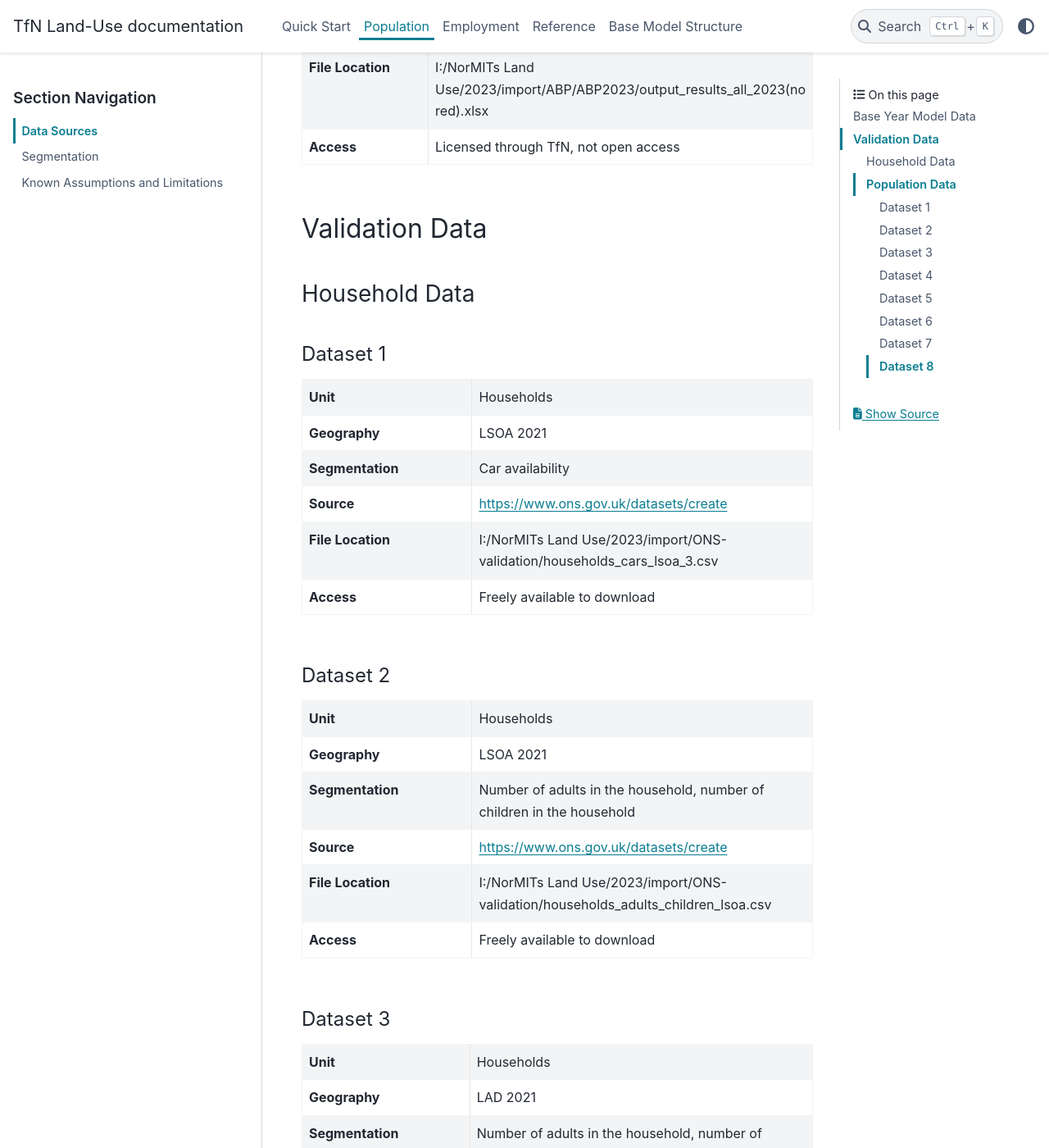
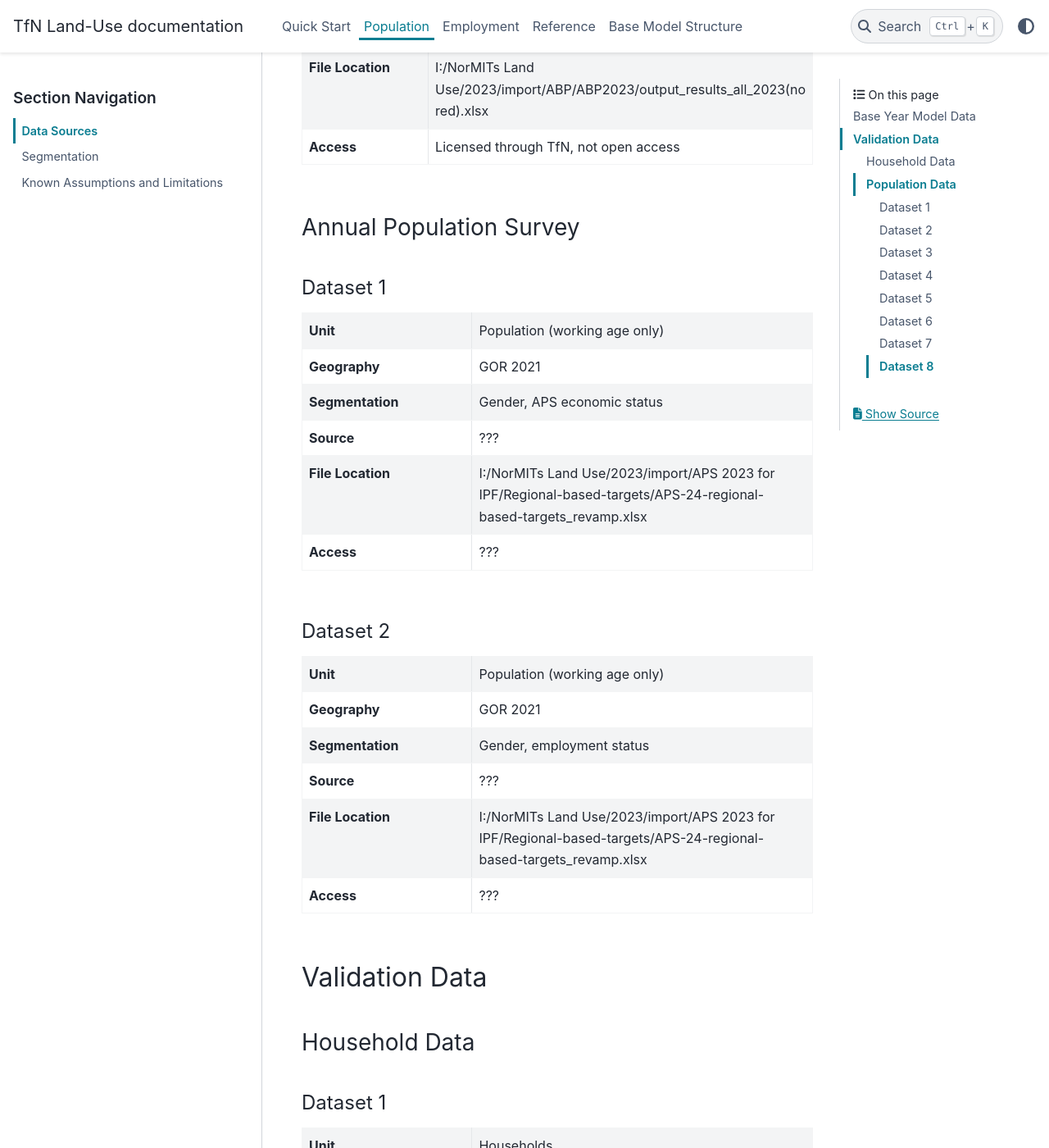
Before and after one commit to asongtoruin/Land-Use, a Sphinx documentation site: the page built from docs/population/data_sources.rst, in a window 1280 px wide and 1400 px high, scrolled down 6750 px. Shown: the whole window at 82% size. Built offline with Sphinx 7.4.7 and the PyData theme 0.15.4, drawn with Linux system fonts in a browser that asks for light colours.

Commit message:
Added APS datasets to docs

```diff
--- a/docs/population/data_sources.rst
+++ b/docs/population/data_sources.rst
@@ -339,6 +339,51 @@ AddressBase
    * - Access
      - Licensed through TfN, not open access
 
+Annual Population Survey
+========================
+
+Dataset 1
+---------
+
+.. list-table::
+   :header-rows: 0
+   :widths: 1 2
+   :stub-columns: 1
+
+   * - Unit
+     - Population (working age only)
+   * - Geography
+     - GOR 2021
+   * - Segmentation
+     - Gender, APS economic status
+   * - Source
+     - ???
+   * - File Location
+     - I:/NorMITs Land Use/2023/import/APS 2023 for IPF/Regional-based-targets/APS-24-regional-based-targets_revamp.xlsx
+   * - Access
+     - ???
+
+Dataset 2
+---------
+
+.. list-table::
+   :header-rows: 0
+   :widths: 1 2
+   :stub-columns: 1
+
+   * - Unit
+     - Population (working age only)
+   * - Geography
+     - GOR 2021
+   * - Segmentation
+     - Gender, employment status
+   * - Source
+     - ???
+   * - File Location
+     - I:/NorMITs Land Use/2023/import/APS 2023 for IPF/Regional-based-targets/APS-24-regional-based-targets_revamp.xlsx
+   * - Access
+     - ???
+
 Validation Data
 ***************
 
```
